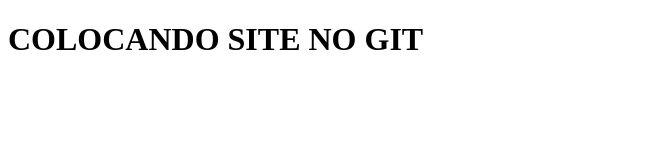
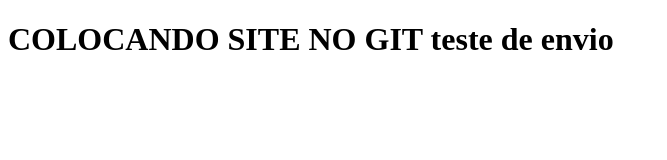
Before and after one commit to jorgebarreiras/CursoJAVASCRIPTaBAC, a plain HTML site: page aula01/index.html in a window 1280 px wide. Shown: the whole page, without its empty margins (0-667 px from the left). Drawn offline with Linux system fonts and the light colour scheme.

Commit message:
Teste de segunda alteração

```diff
--- a/aula01/index.html
+++ b/aula01/index.html
@@ -11,6 +11,8 @@
 
 COLOCANDO SITE NO GIT
 
+teste de envio
+
 
 </h1>
 </body>
```
